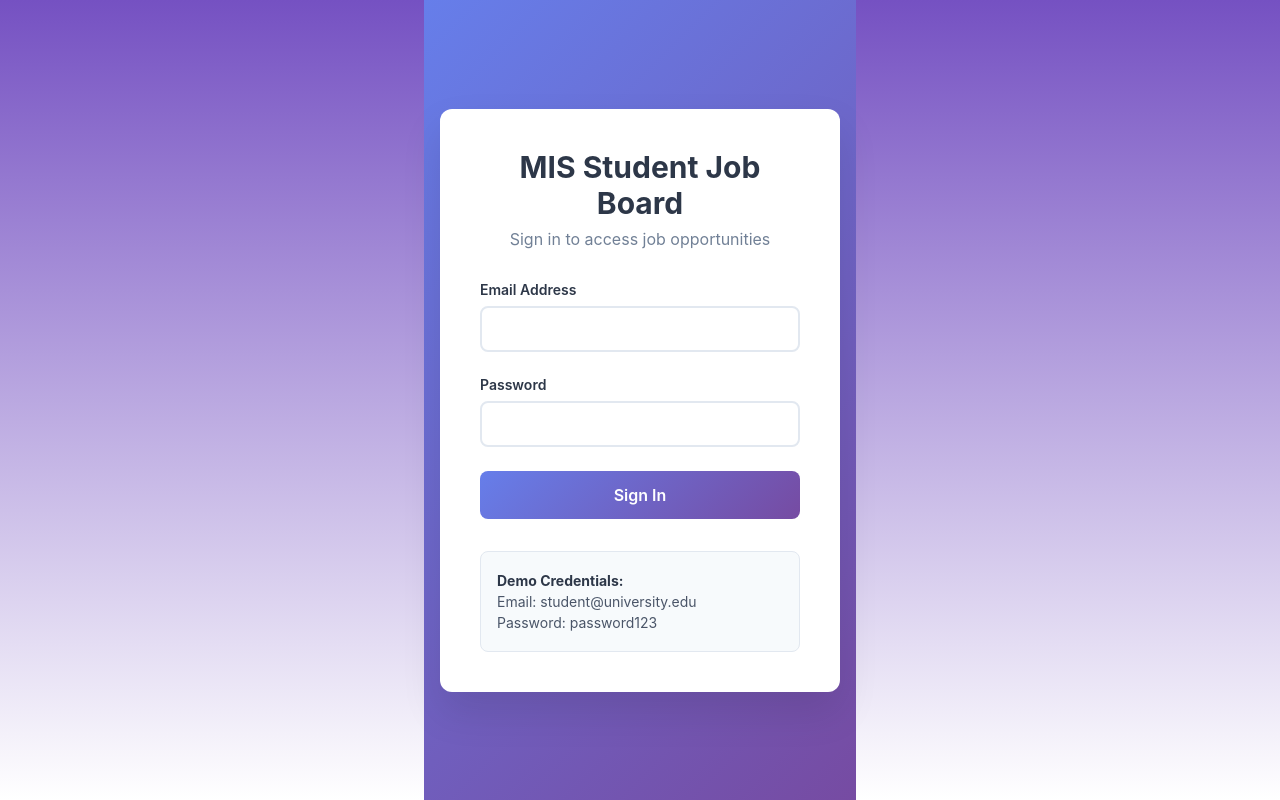
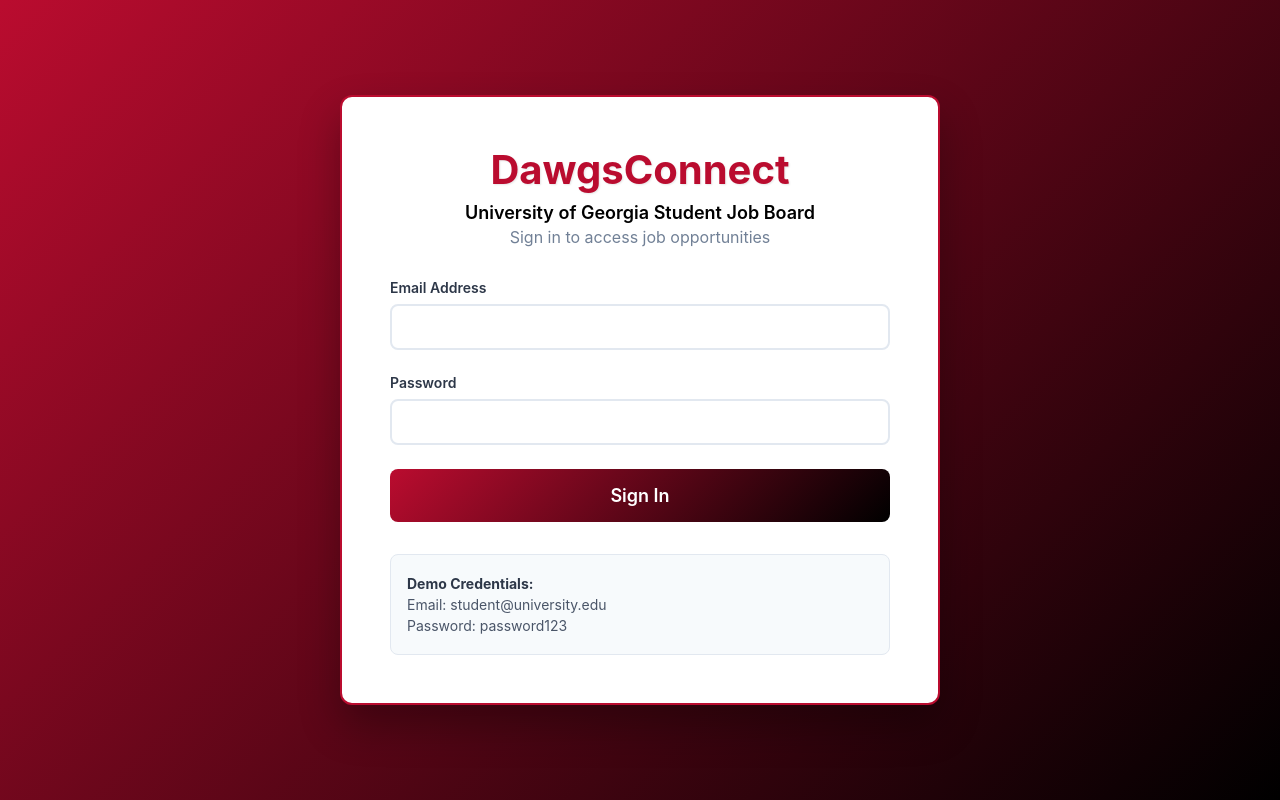
Before and after one commit to Andy-Vu-1229/job-board-group-3-AdminDashboardBranch, a React (Vite) app: page /signin in a window 1280 px wide. Built offline with nearby package versions, Linux system fonts and the light colour scheme; no server answers; what aws-amplify would draw is missing.

Commit message:
Add uga branding

```diff
--- a/src/App.css
+++ b/src/App.css
@@ -11,7 +11,7 @@ body {
     sans-serif;
   -webkit-font-smoothing: antialiased;
   -moz-osx-font-smoothing: grayscale;
-  background-color: #f8fafc;
+  background-color: #f7f7f7;
   color: #2d3748;
 }
 
@@ -21,13 +21,13 @@ body {
 
 /* Focus styles for accessibility */
 *:focus {
-  outline: 2px solid #667eea;
+  outline: 2px solid #ba0c2f;
   outline-offset: 2px;
 }
 
 /* Button focus styles */
 button:focus {
-  outline: 2px solid #667eea;
+  outline: 2px solid #ba0c2f;
   outline-offset: 2px;
 }
 
--- a/src/components/JobCard.css
+++ b/src/components/JobCard.css
@@ -60,18 +60,18 @@
 }
 
 .job-type-internship {
-  background-color: #e6fffa;
-  color: #00a3a3;
+  background-color: #fef2f2;
+  color: #ba0c2f;
 }
 
 .job-type-fulltime {
-  background-color: #e6f7ff;
-  color: #0066cc;
+  background-color: #f7fafc;
+  color: #000000;
 }
 
 .job-type-contract {
-  background-color: #fff2e6;
-  color: #cc6600;
+  background-color: #fff8f1;
+  color: #c05621;
 }
 
 .job-type-default {
@@ -123,7 +123,7 @@
 }
 
 .skill-tag.more-skills {
-  background-color: #667eea;
+  background-color: #ba0c2f;
   color: white;
 }
 
@@ -178,7 +178,7 @@
 }
 
 .apply-button {
-  background: linear-gradient(135deg, #667eea 0%, #764ba2 100%);
+  background: linear-gradient(135deg, #ba0c2f 0%, #000000 100%);
   color: white;
   border: none;
   padding: 0.625rem 1.25rem;
@@ -191,7 +191,7 @@
 
 .apply-button:hover {
   transform: translateY(-1px);
-  box-shadow: 0 4px 12px rgba(102, 126, 234, 0.4);
+  box-shadow: 0 4px 12px rgba(186, 12, 47, 0.4);
 }
 
 .apply-button:active {
--- a/src/components/JobFilters.css
+++ b/src/components/JobFilters.css
@@ -56,8 +56,8 @@
 
 .search-input:focus {
   outline: none;
-  border-color: #667eea;
-  box-shadow: 0 0 0 3px rgba(102, 126, 234, 0.1);
+  border-color: #ba0c2f;
+  box-shadow: 0 0 0 3px rgba(186, 12, 47, 0.1);
 }
 
 .search-input::placeholder {
@@ -103,8 +103,8 @@
 
 .filter-select:focus {
   outline: none;
-  border-color: #667eea;
-  box-shadow: 0 0 0 3px rgba(102, 126, 234, 0.1);
+  border-color: #ba0c2f;
+  box-shadow: 0 0 0 3px rgba(186, 12, 47, 0.1);
 }
 
 .filter-select:hover {
--- a/src/components/Navigation.css
+++ b/src/components/Navigation.css
@@ -1,7 +1,7 @@
 .navigation-bar {
-  background: white;
-  border-bottom: 1px solid #e2e8f0;
-  box-shadow: 0 1px 3px rgba(0, 0, 0, 0.1);
+  background: #ba0c2f;
+  border-bottom: 2px solid #000000;
+  box-shadow: 0 2px 8px rgba(0, 0, 0, 0.15);
   position: sticky;
   top: 0;
   z-index: 100;
@@ -30,8 +30,8 @@
   border: none;
   padding: 1rem 1.5rem;
   font-size: 0.875rem;
-  font-weight: 500;
-  color: #718096;
+  font-weight: 600;
+  color: rgba(255, 255, 255, 0.8);
   cursor: pointer;
   transition: all 0.2s ease;
   border-bottom: 3px solid transparent;
@@ -39,18 +39,19 @@
 }
 
 .nav-tab:hover {
-  color: #4a5568;
-  background-color: #f7fafc;
+  color: white;
+  background-color: rgba(255, 255, 255, 0.1);
 }
 
 .nav-tab.active {
-  color: #667eea;
-  border-bottom-color: #667eea;
-  background-color: #f7fafc;
+  color: white;
+  border-bottom-color: #ffffff;
+  background-color: rgba(255, 255, 255, 0.15);
+  font-weight: 700;
 }
 
 .nav-tab:focus {
-  outline: 2px solid #667eea;
+  outline: 2px solid #ffffff;
   outline-offset: -2px;
 }
 
@@ -68,35 +69,36 @@
 }
 
 .user-name {
-  color: #2d3748;
+  color: white;
   font-size: 0.875rem;
   font-weight: 600;
 }
 
 .user-role {
-  color: #718096;
+  color: rgba(255, 255, 255, 0.8);
   font-size: 0.75rem;
   text-transform: capitalize;
 }
 
 .logout-button {
-  background-color: #e2e8f0;
-  color: #4a5568;
-  border: none;
+  background-color: rgba(255, 255, 255, 0.2);
+  color: white;
+  border: 1px solid rgba(255, 255, 255, 0.3);
   padding: 0.5rem 1rem;
   border-radius: 6px;
   font-size: 0.875rem;
   font-weight: 500;
   cursor: pointer;
-  transition: background-color 0.2s ease;
+  transition: all 0.2s ease;
 }
 
 .logout-button:hover {
-  background-color: #cbd5e0;
+  background-color: rgba(255, 255, 255, 0.3);
+  border-color: rgba(255, 255, 255, 0.5);
 }
 
 .logout-button:focus {
-  outline: 2px solid #667eea;
+  outline: 2px solid #ffffff;
   outline-offset: 2px;
 }
 
@@ -155,7 +157,7 @@
 
   .nav-tab.active {
     border-bottom-color: #e2e8f0;
-    background-color: #667eea;
+    background-color: rgba(255, 255, 255, 0.2);
     color: white;
   }
 
--- a/src/components/Navigation.tsx
+++ b/src/components/Navigation.tsx
@@ -7,7 +7,7 @@ const Navigation: React.FC = () => {
   const [activeTab, setActiveTab] = useState('job-board');
 
   const tabs = [
-    { id: 'job-board', label: 'MIS Student Job Board', active: true },
+    { id: 'job-board', label: 'DawgsConnect', active: true },
     { id: 'applications', label: 'My Applications', active: false },
     { id: 'profile', label: 'My Profile', active: false }
   ];
--- a/src/index.css
+++ b/src/index.css
@@ -1,12 +1,9 @@
 body {
   margin: 0;
-  background: linear-gradient(180deg, rgb(117, 81, 194), rgb(255, 255, 255));
-  display: flex;
+  background-color: #f7f7f7;
   font-family: Inter, system-ui, Avenir, Helvetica, Arial, sans-serif;
-  height: 100vh;
+  min-height: 100vh;
   width: 100vw;
-  justify-content: center;
-  align-items: center;
 }
 
 main {
@@ -27,9 +24,11 @@ button {
   transition: border-color 0.25s;
   color: white;
 }
+
 button:hover {
   border-color: #646cff;
 }
+
 button:focus,
 button:focus-visible {
   outline: 4px auto -webkit-focus-ring-color;
--- a/src/pages/SignInPage.css
+++ b/src/pages/SignInPage.css
@@ -3,17 +3,18 @@
   display: flex;
   align-items: center;
   justify-content: center;
-  background: linear-gradient(135deg, #667eea 0%, #764ba2 100%);
+  background: linear-gradient(135deg, #ba0c2f 0%, #000000 100%);
   padding: 1rem;
 }
 
 .signin-card {
   background: white;
   border-radius: 12px;
-  box-shadow: 0 20px 40px rgba(0, 0, 0, 0.1);
-  padding: 2.5rem;
+  box-shadow: 0 20px 40px rgba(0, 0, 0, 0.3);
+  padding: 3rem;
   width: 100%;
-  max-width: 400px;
+  max-width: 600px;
+  border: 2px solid #ba0c2f;
 }
 
 .signin-header {
@@ -22,16 +23,24 @@
 }
 
 .signin-header h1 {
-  color: #2d3748;
-  font-size: 1.875rem;
+  color: #ba0c2f;
+  font-size: 2.5rem;
   font-weight: 700;
   margin: 0 0 0.5rem 0;
+  text-shadow: 1px 1px 2px rgba(0, 0, 0, 0.1);
 }
 
 .signin-header p {
-  color: #718096;
-  font-size: 1rem;
-  margin: 0;
+  color: #000000;
+  font-size: 1.125rem;
+  font-weight: 600;
+  margin: 0 0 0.25rem 0;
+}
+
+.signin-subtitle {
+  color: #718096 !important;
+  font-size: 1rem !important;
+  font-weight: 400 !important;
 }
 
 .signin-form {
@@ -62,8 +71,8 @@
 
 .form-group input:focus {
   outline: none;
-  border-color: #667eea;
-  box-shadow: 0 0 0 3px rgba(102, 126, 234, 0.1);
+  border-color: #ba0c2f;
+  box-shadow: 0 0 0 3px rgba(186, 12, 47, 0.1);
 }
 
 .form-group input.error {
@@ -85,12 +94,12 @@
 }
 
 .signin-button {
-  background: linear-gradient(135deg, #667eea 0%, #764ba2 100%);
+  background: linear-gradient(135deg, #ba0c2f 0%, #000000 100%);
   color: white;
   border: none;
-  padding: 0.875rem;
+  padding: 1rem;
   border-radius: 8px;
-  font-size: 1rem;
+  font-size: 1.125rem;
   font-weight: 600;
   cursor: pointer;
   transition: transform 0.2s ease, box-shadow 0.2s ease;
@@ -98,7 +107,7 @@
 
 .signin-button:hover:not(:disabled) {
   transform: translateY(-1px);
-  box-shadow: 0 10px 20px rgba(102, 126, 234, 0.3);
+  box-shadow: 0 10px 20px rgba(186, 12, 47, 0.4);
 }
 
 .signin-button:disabled {
@@ -134,7 +143,7 @@
 }
 
 .loading-spinner {
-  color: #667eea;
+  color: #ba0c2f;
   font-size: 1.125rem;
   font-weight: 500;
 }
--- a/src/pages/SignInPage.tsx
+++ b/src/pages/SignInPage.tsx
@@ -37,8 +37,9 @@ const SignInPage: React.FC = () => {
     <div className="signin-container">
       <div className="signin-card">
         <div className="signin-header">
-          <h1>MIS Student Job Board</h1>
-          <p>Sign in to access job opportunities</p>
+          <h1>DawgsConnect</h1>
+          <p>University of Georgia Student Job Board</p>
+          <p className="signin-subtitle">Sign in to access job opportunities</p>
         </div>
 
         <form onSubmit={handleSubmit} className="signin-form">
--- a/src/pages/StudentDashboard.css
+++ b/src/pages/StudentDashboard.css
@@ -1,6 +1,6 @@
 .dashboard-container {
   min-height: 100vh;
-  background-color: #f8fafc;
+  background-color: #f7f7f7;
 }
 
 .welcome-section {
@@ -24,6 +24,7 @@
   max-width: 1200px;
   margin: 0 auto;
   padding: 2rem 1rem;
+  padding-top: 5rem;
 }
 
 .dashboard-content {
@@ -76,7 +77,7 @@
   width: 40px;
   height: 40px;
   border: 4px solid #e2e8f0;
-  border-top: 4px solid #667eea;
+  border-top: 4px solid #ba0c2f;
   border-radius: 50%;
   animation: spin 1s linear infinite;
 }
@@ -99,6 +100,7 @@
 
   .dashboard-main {
     padding: 1rem;
+    padding-top: 4rem;
   }
 
   .jobs-grid {
@@ -110,6 +112,7 @@
 @media (max-width: 480px) {
   .dashboard-main {
     padding: 0.5rem;
+    padding-top: 3rem;
   }
 
   .dashboard-content {
--- a/src/pages/StudentDashboard.tsx
+++ b/src/pages/StudentDashboard.tsx
@@ -77,7 +77,7 @@ const StudentDashboard: React.FC = () => {
         <div className="dashboard-content">
           <div className="welcome-section">
             <h1>Welcome back, {user?.firstName}!</h1>
-            <p>Discover your next opportunity</p>
+            <p>Discover your next opportunity with DawgsConnect</p>
           </div>
 
           <JobFilters
```
